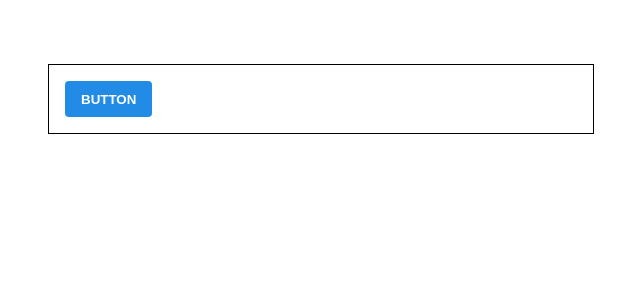
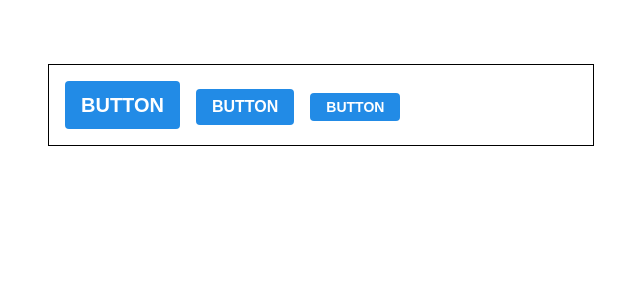
Before and after one commit to ccc4804/react2, a React (Create React App) app in the folder begin-react/: page / in a window 1280 px wide. Shown: the top 300 px of the page, without its empty margins (319-959 px from the left). Built offline with nearby package versions, Linux system fonts and the light colour scheme.

Commit message:
Chapter3 - Saas 버튼 A - size Props 설정하기

```diff
--- a/begin-react/package.json
+++ b/begin-react/package.json
@@ -6,6 +6,7 @@
     "@testing-library/jest-dom": "^4.2.4",
     "@testing-library/react": "^9.3.2",
     "@testing-library/user-event": "^7.1.2",
+    "classnames": "^2.2.6",
     "node-sass": "^4.14.1",
     "react": "^16.13.1",
     "react-dom": "^16.13.1",
--- a/begin-react/src/App.js
+++ b/begin-react/src/App.js
@@ -6,7 +6,9 @@
   return (
     <div className="App">
       <div className="buttons">
+        <Button size="large">BUTTON</Button>
         <Button>BUTTON</Button>
+        <Button size="small">BUTTON</Button>
       </div>
     </div>
   );
--- a/begin-react/src/components/Button.js
+++ b/begin-react/src/components/Button.js
@@ -1,10 +1,20 @@
 import React from 'react';
+import classNames from 'classnames'
+
 import './Button.scss';
 
-function Button({children}) {
+
+//size : large, medium, small
+function Button({children, size}) {
   return (
-    <button className="Button">{children}</button>
+    //<button className={["Button", size].join(' ')}>{children}</button>
+    //<button className={`Button ${size}`}>{children}</button> // 위와 동일하다.
+    <button className={classNames('Button', size)}>{children}</button> // 위와 동일하다.
   );
 }
 
+Button.defaultProps = {
+    size: 'medium'
+};
+
 export default Button;
--- a/begin-react/src/components/Button.scss
+++ b/begin-react/src/components/Button.scss
@@ -11,16 +11,45 @@
     border-radius: 4px;
     cursor: pointer;
 
+    padding-left: 1rem;
+    padding-right: 1rem;
+
+    &.large {
+        height: 3rem;
+        font-size: 1.25rem;
+    }
+
+    &.medium {
+        height: 2.25rem;
+        font-size: 1rem;
+    }
+
+    &.small {
+        height: 1.75rem;
+        font-size: 0.875rem;
+    }
+
     height: 2.25rem; // 현재 브라우저 기본 폰트 사이즈에 기반하여 사이즈가 조정된다.
     padding-left: 1rem;
     padding-right: 1rem;
     font-size: $blue;
 
     background: #228be6;
+    // & : 자기 자신을 가르킨다.
     &:hover{
         background: lighten($blue, 10%); //색상을 설정한 비율에 따라 밝게 해준다.
     }
     &:active{
         background: darken($blue, 10%); //색상을 설정한 비율에 따라 어둡게 해준다.
     }
+
+    // 버튼과 버튼 사이 설정 2
+    & + & {
+        margin-left: 1rem;
+    }
 }
+
+// 버튼과 버튼 사이 설정 1
+/*.Button + .Button{
+    margin-left: 1rem;
+}*/
```
Also changed, not shown: 2 other files (tests, documents, lock files or other folders).
